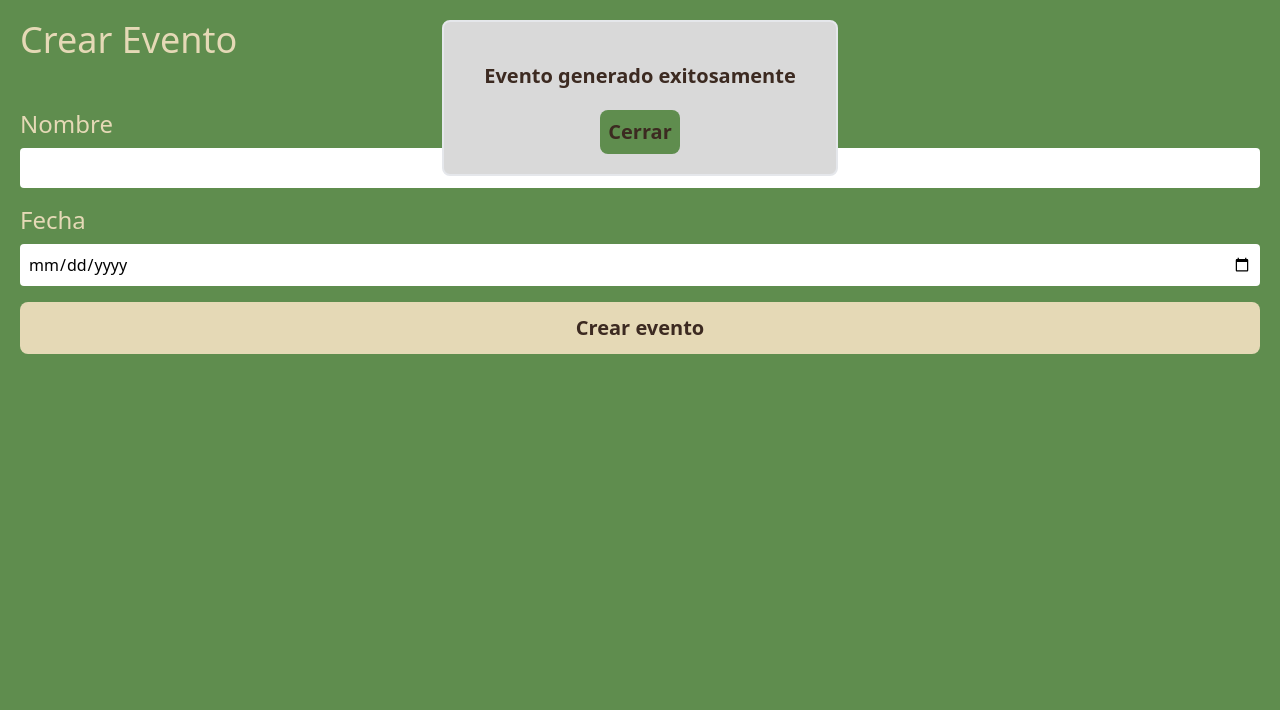
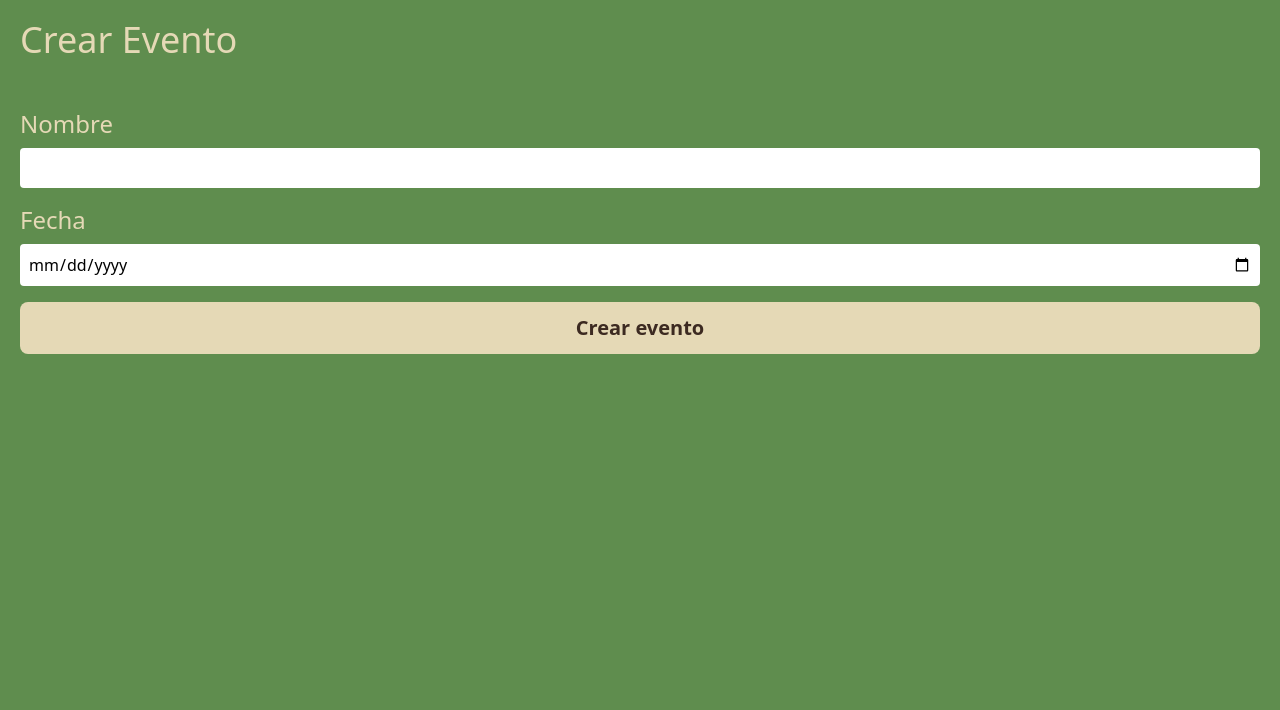
Before and after one commit to AndresCGO/Qvent, a website: page build/create_event.html in a window 1280 px wide. Shown: the top 710 px of the page. Drawn offline with Linux system fonts and the light colour scheme.

Commit message:
changes in popUp

```diff
--- a/build/create_event.html
+++ b/build/create_event.html
@@ -26,7 +26,7 @@
         </form>
     </div>
 
-    <dialog open class="p-5 bg-light-gray rounded-lg border-2 font-bold text-brown text-xl backdrop-blur-sm backdrop:bg-black-80 " id="create_event_PopUp">
+    <dialog class="p-5 bg-light-gray rounded-lg border-2 font-bold text-brown text-xl backdrop-blur-sm backdrop:bg-black-80 " id="create_event_PopUp">
         <p class="p-5 text-center">Evento generado exitosamente</p>
         <button type="button" class="rounded-lg p-2 bg-green-grass block mr-auto ml-auto" id="close_create_event_PopUp_btn"> Cerrar </button>
     </dialog>
```
